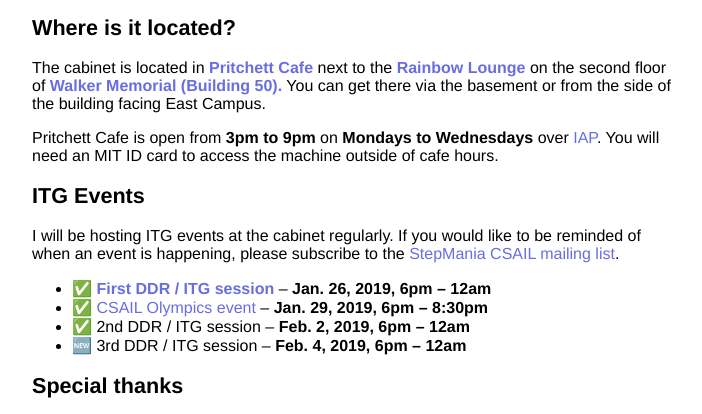
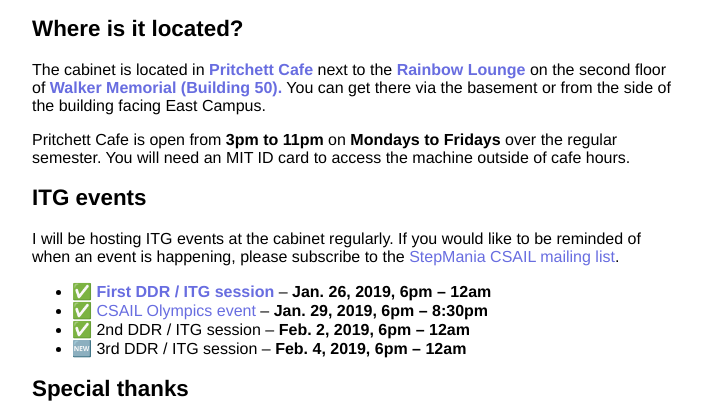
Before and after one commit to cozyyyy/15.github.io, a plain HTML site: page index.html in a window 1280 px wide. Shown: the part 374-788 px from the top of the page, without its empty margins (288-990 px from the left). Drawn offline with Linux system fonts and the light colour scheme.

Commit message:
update hours

```diff
--- a/index.html
+++ b/index.html
@@ -17,9 +17,9 @@
 
 <p>The cabinet is located in <a href="https://studentlife.mit.edu/dining/retail-dining/rebeccas-cafe-walker-memorial"><b>Pritchett Cafe</b></a> next to the <b><a href="https://lbgtq.mit.edu/">Rainbow Lounge</a></b> on the second floor of <a href="http://whereis.mit.edu/?go=50"><b>Walker Memorial (Building 50).</b></a> You can get there via the basement or from the side of the building facing East Campus.</p>
 
-<p>Pritchett Cafe is open from <b>3pm to 9pm</b> on <b>Mondays to Wednesdays</b> over <a href="https://web.mit.edu/iap/">IAP</a>. You will need an MIT ID card to access the machine outside of cafe hours.</p>
+<p>Pritchett Cafe is open from <b>3pm to 11pm</b> on <b>Mondays to Fridays</b> over the regular semester. You will need an MIT ID card to access the machine outside of cafe hours.</p>
 
-<h2>ITG Events</h2>
+<h2>ITG events</h2>
 
 I will be hosting ITG events at the cabinet regularly. If you would like to be reminded of when an event is happening, please subscribe to the <a href="https://lists.csail.mit.edu/mailman/listinfo/stepmania">StepMania CSAIL mailing list</a>.
 
--- a/main.css
+++ b/main.css
@@ -5,6 +5,7 @@ body{
   padding-left: 0.5em;
   padding-right: 0.5em;
 	font-family: "Helvetica Neue", Arial, sans-serif;
+	font-size: 1em;
 }
 @media print{
 	body{
@@ -17,7 +18,7 @@ h1 {
 }
 
 h2 {
-  font-size: 1.35em;
+  font-size: 1.4em;
 }
 
 a {
```
